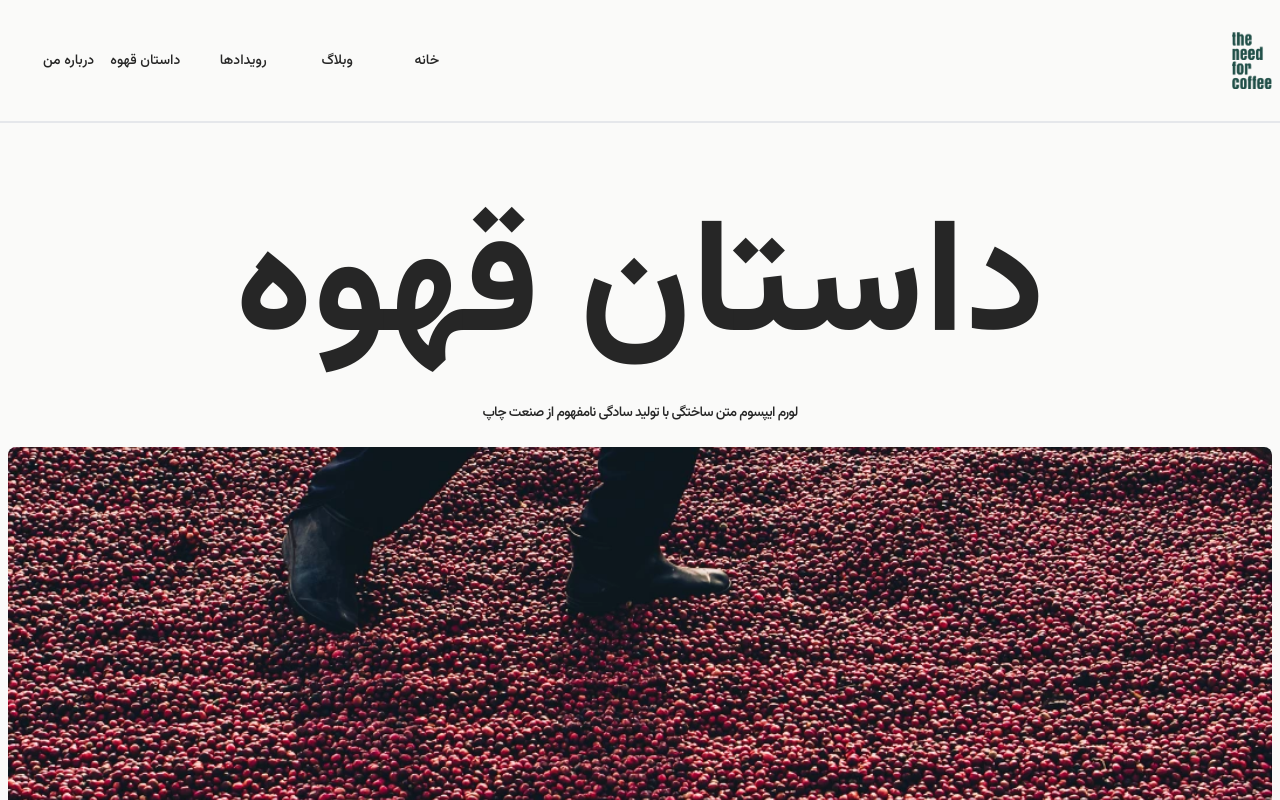
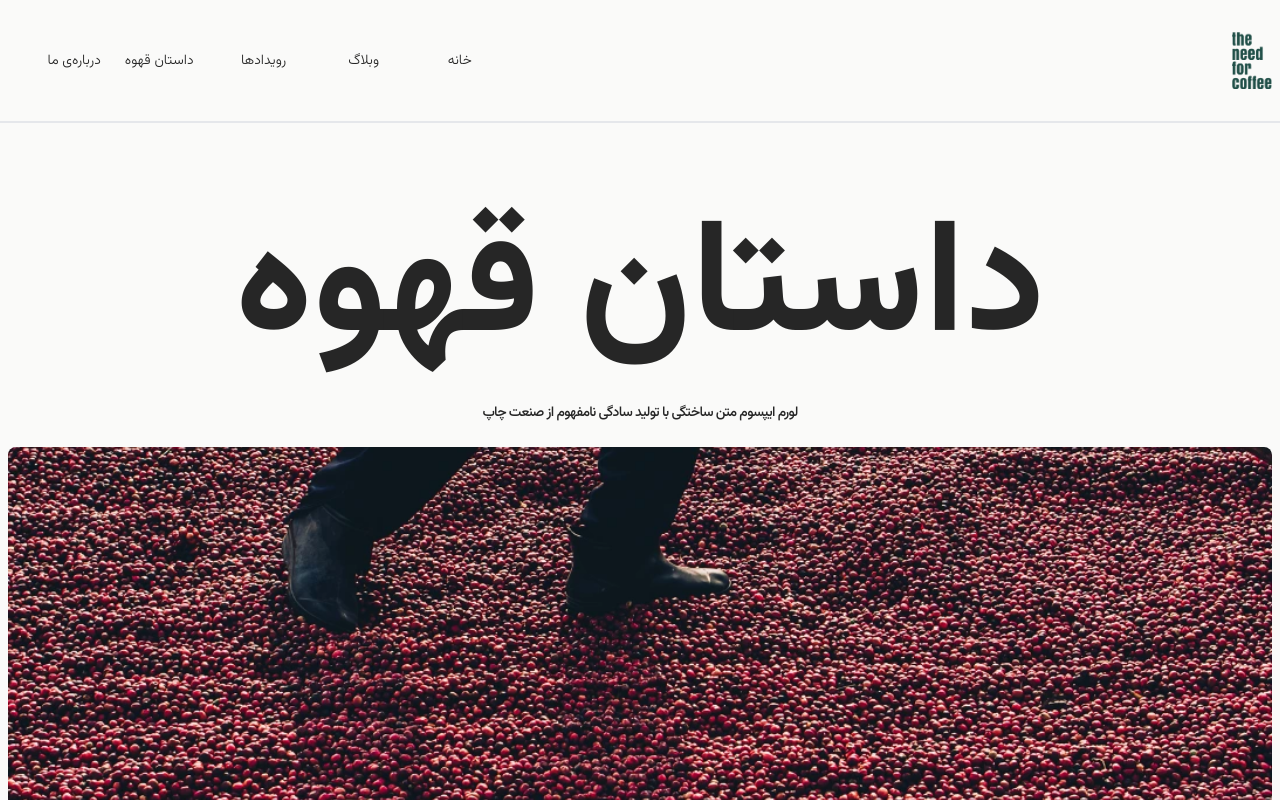
Before and after one commit to MhmmdEmmi/the-need-for-coffee, a React (Vite) app: page / in a window 1280 px wide. Shown: the top 800 px of the page. Built offline with nearby package versions, Linux system fonts and the light colour scheme.

Commit message:
refactor: navbar items

```diff
--- a/src/components/Navbar.jsx
+++ b/src/components/Navbar.jsx
@@ -30,9 +30,9 @@ const Navbar = () => {
             </button>
           </div>
 
-          <div className="hidden md:grid md:grid-cols-5 space-x-8 md:space-x-4 pl-2">
+          <div className="hidden md:grid md:grid-cols-5 space-x-8 md:space-x-6 pl-2">
             {LINKS.map((link, index) => (
-              <a key={index} href={link.link} className="text-sm font-medium">
+              <a key={index} href={link.link} className="text-sm font-light">
                 {link.name}
               </a>
             ))}
@@ -48,7 +48,7 @@ const Navbar = () => {
             <a
               key={index}
               href={link.link}
-              className="text-lg font-medium block py-2 tracking-wide"
+              className="text-lg font-light block py-2 tracking-wide"
             >
               {link.name}
             </a>
--- a/src/constants/index.js
+++ b/src/constants/index.js
@@ -18,7 +18,7 @@ export const LINKS = [
     link: "#theCoffeeStory",
   },
   {
-    name: "درباره من",
+    name: "درباره‌ی ما",
     link: "#aboutMe",
   },
 ];
```
